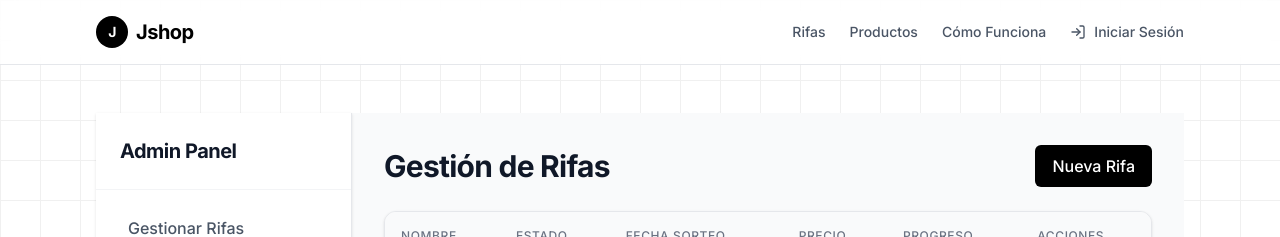
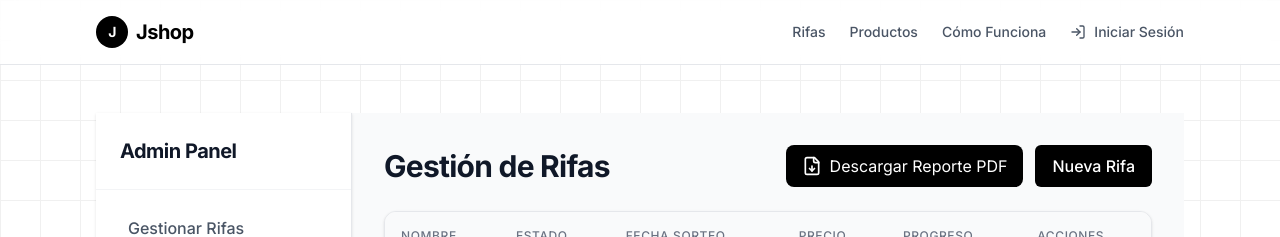
Before and after one commit to TiendaJ/rifaStj, a Next.js app: page /admin/rifas in a window 1280 px wide. Shown: the top 237 px of the page. Built offline with nearby package versions, Linux system fonts and the light colour scheme; no server answers; the database is empty.

Commit message:
Implement PDF report generation for rifas with QR codes

```diff
--- /dev/null
+++ b/app/admin/rifas/RifaReportButton.tsx
@@ -0,0 +1,137 @@
+'use client';
+
+import jsPDF from 'jspdf';
+import QRCode from 'qrcode';
+import { FileDown } from 'lucide-react';
+
+interface Rifa {
+    id: string;
+    nombre: string;
+    precio_producto: number | null;
+    capacidad_maxima: number;
+    imagen: string | null;
+    _count: {
+        participantes: number;
+    };
+}
+
+export default function RifaReportButton({ rifas }: { rifas: Rifa[] }) {
+    const generatePDF = async () => {
+        const doc = new jsPDF();
+        const pageWidth = doc.internal.pageSize.getWidth();
+        const pageHeight = doc.internal.pageSize.getHeight();
+        const margin = 10;
+        const colGap = 10;
+        const colWidth = (pageWidth - (margin * 2) - colGap) / 2;
+
+        let x = margin;
+        let y = margin;
+        let colIndex = 0; // 0 or 1
+
+        for (const rifa of rifas) {
+            // Check if we need a new page
+            if (y + 100 > pageHeight) { // Assuming each card takes ~100mm
+                doc.addPage();
+                y = margin;
+                x = margin;
+                colIndex = 0;
+            }
+
+            // Calculate X based on column
+            x = margin + (colIndex * (colWidth + colGap));
+
+            // Card Border (Optional, for visual guide)
+            doc.setDrawColor(200, 200, 200);
+            doc.rect(x, y, colWidth, 90); // Height 90mm
+
+            // Image
+            if (rifa.imagen) {
+                try {
+                    const img = await fetchImage(rifa.imagen);
+                    if (img) {
+                        // Maintain aspect ratio, fit within width
+                        const imgProps = doc.getImageProperties(img);
+                        const imgRatio = imgProps.width / imgProps.height;
+                        let imgW = colWidth - 10;
+                        let imgH = imgW / imgRatio;
+
+                        if (imgH > 40) { // Max height 40mm
+                            imgH = 40;
+                            imgW = imgH * imgRatio;
+                        }
+
+                        // Center image
+                        const imgX = x + (colWidth - imgW) / 2;
+                        doc.addImage(img, 'JPEG', imgX, y + 5, imgW, imgH);
+                    }
+                } catch (e) {
+                    console.error("Error loading image", e);
+                }
+            }
+
+            // Text content starts below image area (approx 50mm from top of card)
+            const textY = y + 50;
+
+            doc.setFontSize(12);
+            doc.setFont('helvetica', 'bold');
+            // Split title if too long
+            const titleLines = doc.splitTextToSize(rifa.nombre.toUpperCase(), colWidth - 10);
+            doc.text(titleLines, x + 5, textY);
+
+            const nextY = textY + (titleLines.length * 5) + 2;
+
+            doc.setFontSize(10);
+            doc.setFont('helvetica', 'normal');
+            doc.text(`Valor ref: S/ ${rifa.precio_producto?.toFixed(2) || '0.00'}`, x + 5, nextY);
+
+            doc.text(`CUPOS: ${rifa._count.participantes}/${rifa.capacidad_maxima}`, x + 5, nextY + 5);
+
+            // QR Code
+            try {
+                const qrData = `https://jshop.pe/rifas/${rifa.id}`; // URL to the raffle
+                const qrDataUrl = await QRCode.toDataURL(qrData);
+                // Place QR code at bottom right of card
+                doc.addImage(qrDataUrl, 'PNG', x + colWidth - 25, y + 60, 20, 20);
+            } catch (e) {
+                console.error("Error generating QR", e);
+            }
+
+            // Update column/row for next item
+            colIndex++;
+            if (colIndex > 1) {
+                colIndex = 0;
+                y += 100; // Move down for next row
+            }
+        }
+
+        doc.save('reporte-rifas.pdf');
+    };
+
+    const fetchImage = (url: string): Promise<string> => {
+        return new Promise((resolve, reject) => {
+            const img = new Image();
+            img.crossOrigin = 'Anonymous';
+            img.src = url;
+            img.onload = () => {
+                const canvas = document.createElement('canvas');
+                canvas.width = img.width;
+                canvas.height = img.height;
+                const ctx = canvas.getContext('2d');
+                if (!ctx) return reject('No context');
+                ctx.drawImage(img, 0, 0);
+                resolve(canvas.toDataURL('image/jpeg'));
+            };
+            img.onerror = reject;
+        });
+    };
+
+    return (
+        <button
+            onClick={generatePDF}
+            className="flex items-center gap-2 bg-black text-white px-4 py-2 rounded-lg hover:bg-gray-800 transition-colors"
+        >
+            <FileDown size={20} />
+            Descargar Reporte PDF
+        </button>
+    );
+}
--- a/app/admin/rifas/page.tsx
+++ b/app/admin/rifas/page.tsx
@@ -1,6 +1,8 @@
 import prisma from '@/lib/prisma';
 import Link from 'next/link';
 import { deleteRifa } from '@/app/actions/rifa';
+
+import RifaReportButton from './RifaReportButton';
 
 export default async function RifasListPage() {
     const rifas = await prisma.rifa.findMany({
@@ -13,9 +15,12 @@ export default async function RifasListPage() {
         <div className="space-y-6">
             <div className="flex justify-between items-center">
                 <h2 className="text-3xl font-bold text-gray-900 tracking-tight">Gestión de Rifas</h2>
-                <Link href="/admin/rifas/new" className="btn-primary">
-                    Nueva Rifa
-                </Link>
+                <div className="flex gap-3">
+                    <RifaReportButton rifas={rifas} />
+                    <Link href="/admin/rifas/new" className="btn-primary">
+                        Nueva Rifa
+                    </Link>
+                </div>
             </div>
 
             <div className="bg-white rounded-xl border border-gray-200 overflow-hidden shadow-sm">
--- a/package.json
+++ b/package.json
@@ -15,12 +15,14 @@
   "dependencies": {
     "@prisma/client": "^5.0.0",
     "@supabase/supabase-js": "^2.86.0",
+    "@types/qrcode": "^1.5.6",
     "bcryptjs": "latest",
     "clsx": "latest",
     "jose": "latest",
     "jspdf": "^3.0.4",
     "lucide-react": "latest",
     "next": "16.0.5",
+    "qrcode": "^1.5.4",
     "react": "19.2.0",
     "react-dom": "19.2.0",
     "tailwind-merge": "latest",
```
Also changed, not shown: 1 other file (tests, documents, lock files or other folders).
